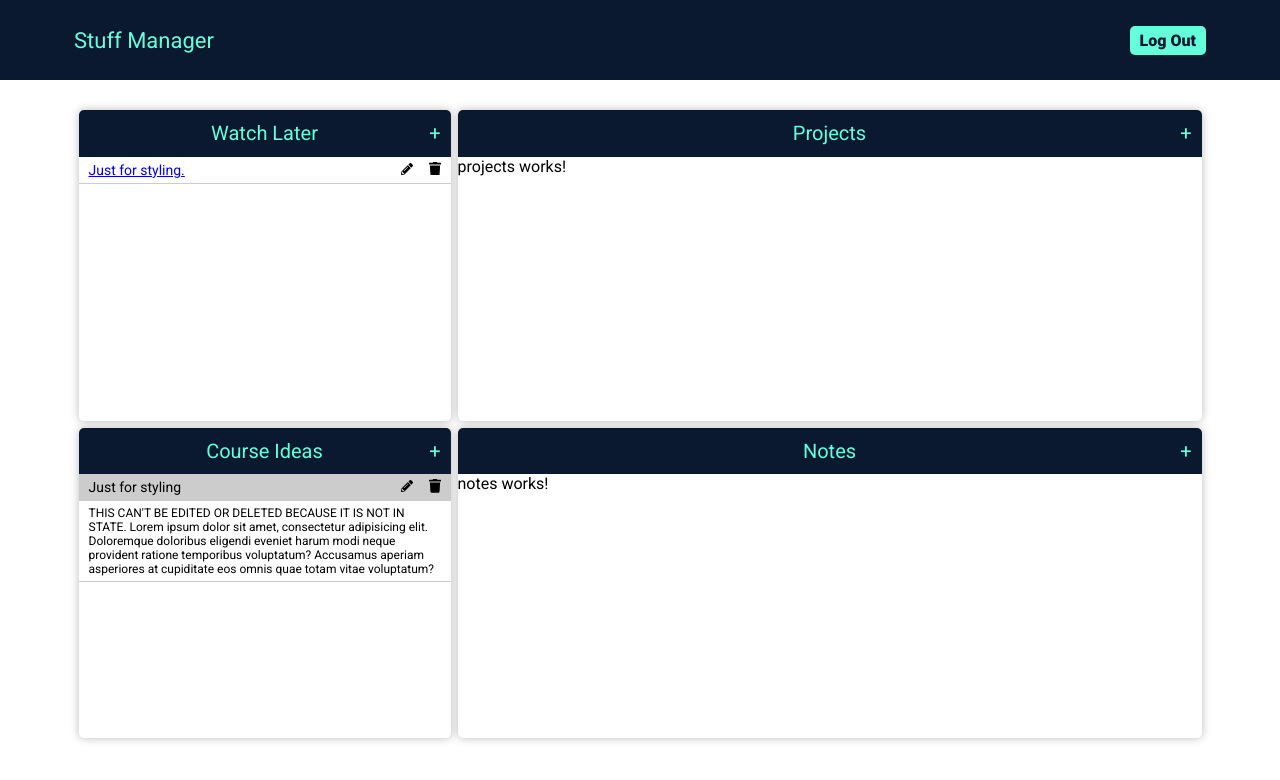
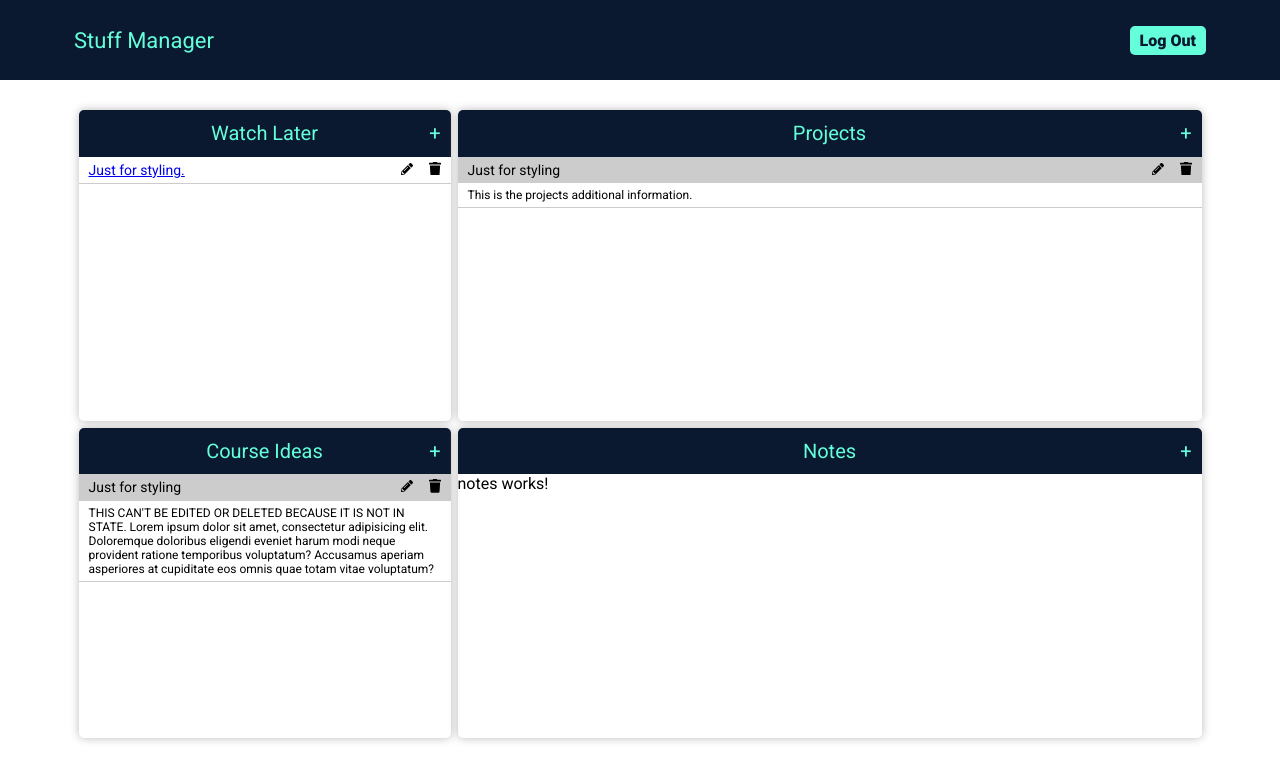
Before and after one commit to vighnesh153/stuff-manager, an Angular app: page /home in a window 1280 px wide. Shown: the top 780 px of the page. Built offline with nearby package versions, Linux system fonts and the light colour scheme.

Commit message:
add functionality of the projects component

```diff
--- a/src/app/components/projects/projects.component.html
+++ b/src/app/components/projects/projects.component.html
@@ -1,5 +1,45 @@
 <div class="container">
-  <app-styled-title title="Projects">
-    <p>projects works!</p>
+  <app-styled-title title="Projects" (addNewEvent)="addNewItem()">
+    <div class="item" *ngFor="let item of projects">
+      <div class="header">
+        <div class="title">{{ item.title }}</div>
+        <app-edit-delete-btn-pair
+          class="btns"
+          iconSize="12px"
+          [itemId]="item.id"
+          (editEvent)="editItem($event)"
+          (deleteEvent)="deleteItem($event)"
+        ></app-edit-delete-btn-pair>
+      </div>
+      <div class="body">
+        {{ item.additionalInfo }}
+      </div>
+    </div>
+    <div class="no-items" *ngIf="projects.length === 0">
+      No projects in queue...
+    </div>
   </app-styled-title>
 </div>
+
+<app-modal
+  *ngIf="isFormOpen"
+  (modalClose)="closeForm()"
+>
+  <div class="form-container">
+    <div class="form">
+      <label class="input">
+        <input type="text" placeholder="Title" [(ngModel)]="newTitle">
+      </label>
+      <label class="input">
+        <textarea type="text" placeholder="Additional Info" rows="5"
+                  [(ngModel)]="newAdditionalInfo"></textarea>
+      </label>
+      <div class="btn btn-submit"
+           (click)="isUpdateMode ? storeEdits() : createNew()"
+      >
+        {{ isUpdateMode ? 'Update' : 'Add' }}
+      </div>
+      <div class="btn btn-cancel" (click)="closeForm()">Cancel</div>
+    </div>
+  </div>
+</app-modal>
--- a/src/app/components/projects/projects.component.scss
+++ b/src/app/components/projects/projects.component.scss
@@ -4,8 +4,97 @@
   @extend .full-space;
 }
 
-@media screen and (max-width: 750px) {
-  .container {
-    width: 99%;
+.item {
+  border-bottom: 1px solid #ccc;
+
+  .header {
+    padding: 5px 10px;
+    position: relative;
+    @extend .flex-center;
+    justify-content: space-between;
+
+    background-color: #ccc;
+    font-size: 14px;
+
+    .btns {
+      width: 15%;
+      min-width: 30px;
+      max-width: 40px;
+      height: 50%;
+    }
+  }
+
+  .body {
+    padding: 5px 10px;
+    font-size: 12px;
   }
 }
+
+.no-items {
+  margin: 5px 0 0 10px;
+
+  color: #777;
+  font-size: 20px;
+  font-style: italic;
+}
+
+.form-container {
+  width: 100%;
+  height: 100%;
+  position: relative;
+
+  @extend .flex-center;
+
+  .form {
+    width: 70%;
+
+    .input {
+      width: 100%;
+      margin-bottom: 20px;
+
+      display: block;
+
+      input {
+        height: 40px;
+      }
+
+      textarea {
+        resize: none;
+      }
+
+      input,
+      textarea {
+        width: 100%;
+        padding: 5px 10px;
+
+        font-size: 18px;
+      }
+    }
+
+    .btn {
+      width: 100%;
+      height: 40px;
+
+      @extend .flex-center;
+
+      cursor: pointer;
+      overflow: hidden;
+      transition: transform 200ms ease-in-out;
+
+      &:hover {
+        transform: scale(1.01);
+      }
+    }
+
+    .btn-submit {
+      margin-bottom: 5px;
+
+      background-color: $color1;
+      color: $color2;
+    }
+
+    .btn-cancel {
+      background-color: #bbb;
+    }
+  }
+}
--- a/src/app/components/projects/projects.component.ts
+++ b/src/app/components/projects/projects.component.ts
@@ -1,15 +1,89 @@
-import { Component, OnInit } from '@angular/core';
+import { Component, OnDestroy, OnInit } from '@angular/core';
+import { environment } from 'src/environments/environment';
+import { Subscription } from 'rxjs';
+
+import { Project } from 'src/app/models/project';
+import { ProjectsStateService } from 'src/app/services/projects-state.service';
+
+const DUMMY_PROJECT: Project = {
+  id: '111',
+  title: 'Just for styling',
+  additionalInfo: 'This is the projects additional information.'
+};
 
 @Component({
   selector: 'app-projects',
   templateUrl: './projects.component.html',
   styleUrls: ['./projects.component.scss']
 })
-export class ProjectsComponent implements OnInit {
+export class ProjectsComponent implements OnInit, OnDestroy {
+  private hasUpdatesSubscription: Subscription;
 
-  constructor() { }
+  projects: Project[] = [];
+  isFormOpen = false;
+  isUpdateMode = false;
+
+  idItemUnderEdit = '';
+  newTitle = '';
+  newAdditionalInfo = '';
+
+  constructor(private projectsState: ProjectsStateService) { }
 
   ngOnInit(): void {
+    this.hasUpdatesSubscription = this.projectsState.hasUpdates
+      .subscribe(() => {
+        this.projects = this.projectsState.getProjects;
+        if (environment.production === false) {
+          this.projects.push(DUMMY_PROJECT);
+        }
+      });
+  }
+
+  addNewItem(): void {
+    this.isUpdateMode = false;
+    this.newTitle = '';
+    this.newAdditionalInfo = '';
+    this.isFormOpen = true;
+  }
+
+  createNew(): void {
+    const title = this.newTitle;
+    const additionalInfo = this.newAdditionalInfo;
+    this.projectsState.create(title, additionalInfo);
+    this.closeForm();
+  }
+
+  editItem(id: string): void {
+    this.isUpdateMode = true;
+
+    const item = this.projects.filter(e => e.id === id)[0];
+    this.newTitle = item.title;
+    this.newAdditionalInfo = item.additionalInfo;
+    this.idItemUnderEdit = item.id;
+
+    this.isFormOpen = true;
+  }
+
+  storeEdits(): void {
+    const id = this.idItemUnderEdit;
+    const title = this.newTitle;
+    const additionalInfo = this.newAdditionalInfo;
+    this.projectsState.update(id, title, additionalInfo);
+    this.closeForm();
+  }
+
+  deleteItem(id: string): void {
+    this.projectsState.remove(id);
+  }
+
+  closeForm(): void {
+    this.isFormOpen = false;
+  }
+
+  ngOnDestroy(): void {
+    if (this.hasUpdatesSubscription) {
+      this.hasUpdatesSubscription.unsubscribe();
+    }
   }
 
 }
--- a/src/app/services/projects-state.service.ts
+++ b/src/app/services/projects-state.service.ts
@@ -1,12 +1,14 @@
 import { Injectable } from '@angular/core';
 import { Project } from 'src/app/models/project';
 import { StateHelperService } from 'src/app/services/state-helper.service';
+import { BehaviorSubject } from 'rxjs';
 
 @Injectable({
   providedIn: 'root'
 })
 export class ProjectsStateService {
   private projects: Project[] = [];
+  public hasUpdates = new BehaviorSubject<null>(null);
 
   get getProjects(): Project[] {
     return [...this.projects];
@@ -19,6 +21,7 @@ export class ProjectsStateService {
       id: this.stateHelper.generateId(), title, additionalInfo
     });
     this.stateHelper.hasUpdates = true;
+    this.hasUpdates.next(null);
   }
 
   update(id: string, title: string, additionalInfo: string): void {
@@ -29,10 +32,12 @@ export class ProjectsStateService {
       }
     }
     this.stateHelper.hasUpdates = true;
+    this.hasUpdates.next(null);
   }
 
   remove(id: string): void {
     this.projects = this.projects.filter(item => item.id !== id);
     this.stateHelper.hasUpdates = true;
+    this.hasUpdates.next(null);
   }
 }
```
